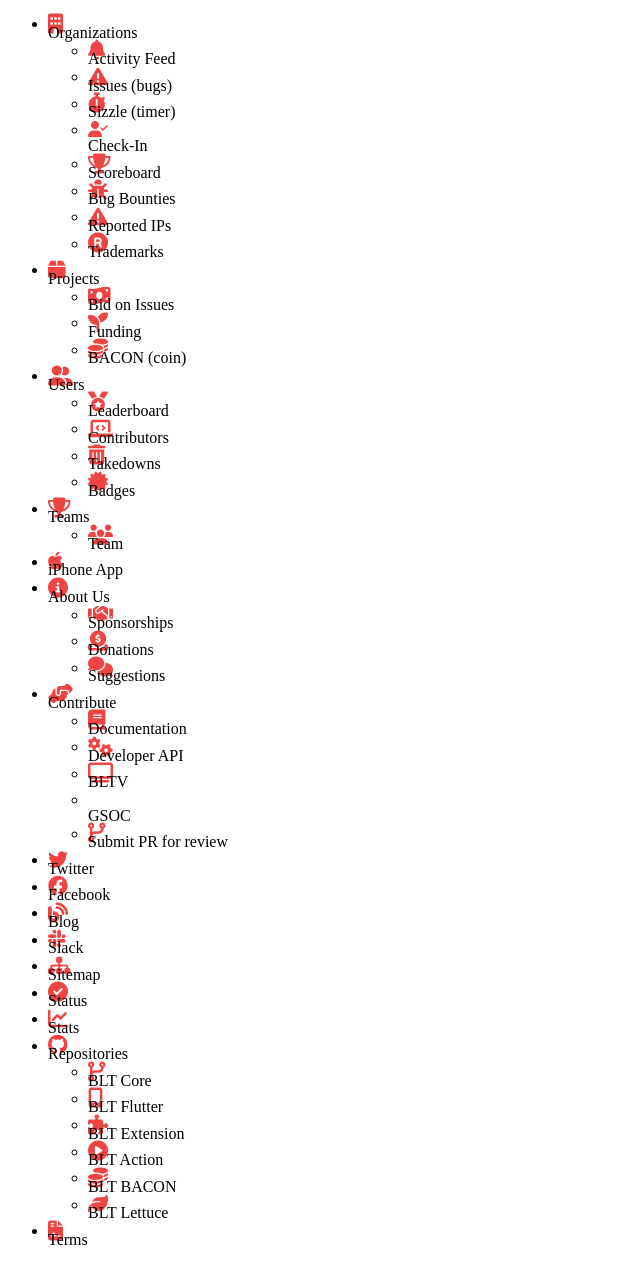
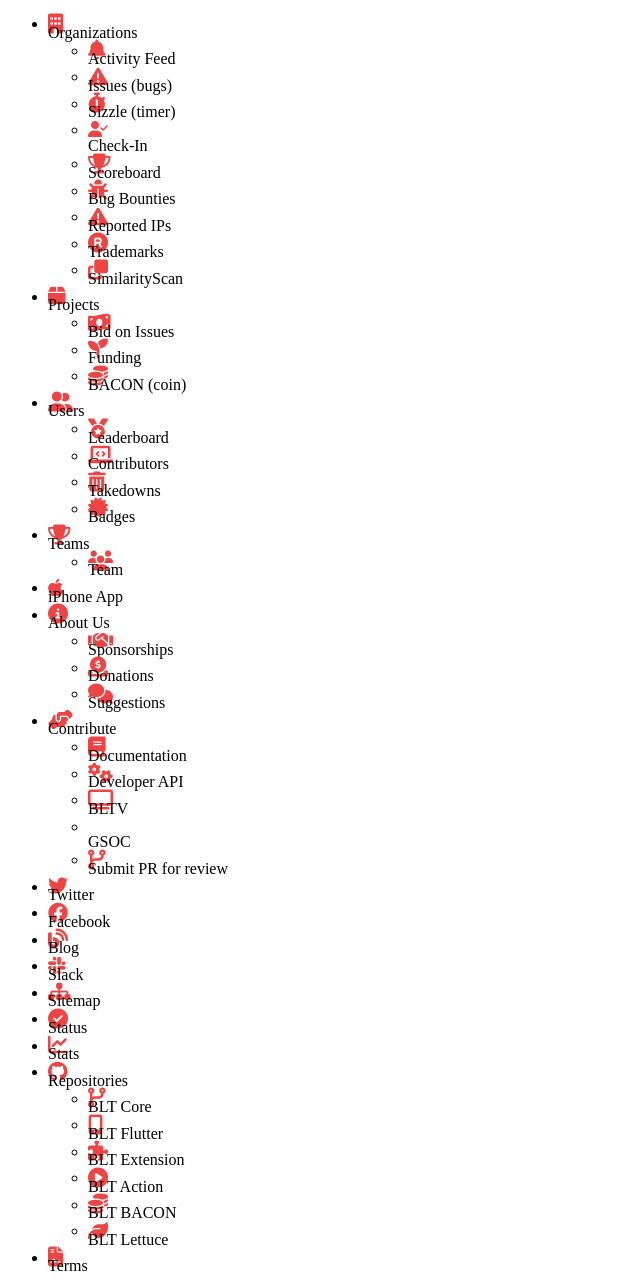
Before and after one commit to Nachiket-Roy/banned-apps, a Django app: template website/templates/includes/sidenav.html in a window 1280 px wide. Shown: the top 1285 px of the page, without its empty margins (0-640 px from the left). Before the commit the page ends 1245 px from the top, so only its background shows below. Run offline with Django 3.2, Linux system fonts and the light colour scheme; the template is opened without the code that fills it, so the values that code supplies are empty.

Commit message:
Similarity checker (#3134)

```diff
--- a/website/templates/includes/sidenav.html
+++ b/website/templates/includes/sidenav.html
@@ -122,6 +122,15 @@
                                 <i class="fas fa-registered fa-lg"></i>
                             </div>
                             <span>Trademarks</span>
+                        </a>
+                    </li>
+                    <li class="mb-2 {% if request.path == '/similarity-check/' %}bg-gray-200{% endif %}">
+                        <a href="{% url 'similarity_check' %}"
+                           class="flex items-center w-full no-underline p-2 {% if request.path == '/similartiy-check/' %}text-black{% else %}hover:text-red-500 text-black{% endif %}">
+                            <div class="icon text-indigo-500">
+                                <i class="fas fa-clone fa-lg"></i>
+                            </div>
+                            <span>SimilarityScan</span>
                         </a>
                     </li>
                 </ul>
```
Also changed, not shown: blt/urls.py (+11 -0 lines).
